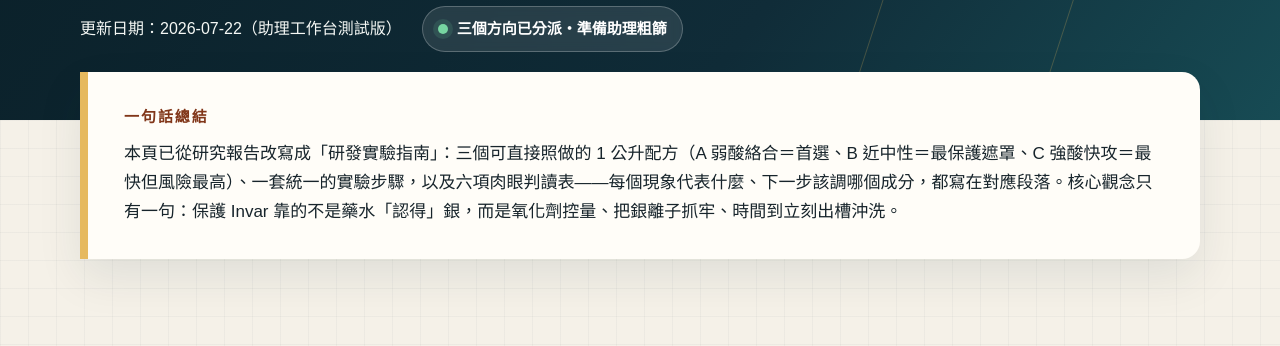
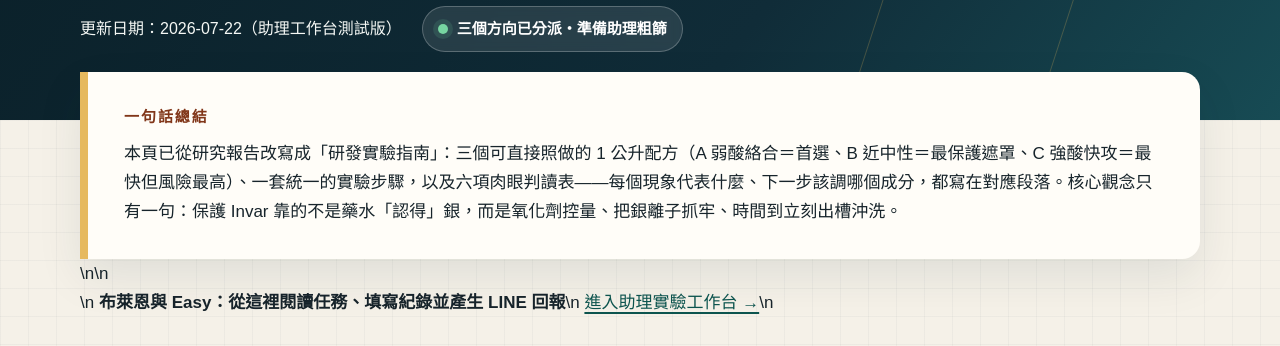
Before and after one commit to oohowba/fmm-strip, a plain HTML site: page site/index.html in a window 1280 px wide. Shown: the part 440-786 px from the top of the page. Drawn offline with Linux system fonts and the light colour scheme.

Commit message:
修正工作台入口排版

```diff
--- a/site/index.html
+++ b/site/index.html
@@ -1229,7 +1229,7 @@
     <aside class="summary-panel" aria-labelledby="summary-title">
       <span class="summary-label" id="summary-title">一句話總結</span>
       <p>本頁已從研究報告改寫成「研發實驗指南」：三個可直接照做的 1 公升配方（A 弱酸絡合＝首選、B 近中性＝最保護遮罩、C 強酸快攻＝最快但風險最高）、一套統一的實驗步驟，以及六項肉眼判讀表——每個現象代表什麼、下一步該調哪個成分，都寫在對應段落。核心觀念只有一句：保護 Invar 靠的不是藥水「認得」銀，而是氧化劑控量、把銀離子抓牢、時間到立刻出槽沖洗。</p>
-    </aside>
+    </aside>\n\n    <div class="assistant-entry" aria-label="助理實驗工作台入口">\n      <strong>布萊恩與 Easy：從這裡閱讀任務、填寫紀錄並產生 LINE 回報</strong>\n      <a href="assistant.html">進入助理實驗工作台 →</a>\n    </div>
 
     <section aria-labelledby="project-title">
       <div class="section-heading">
```
